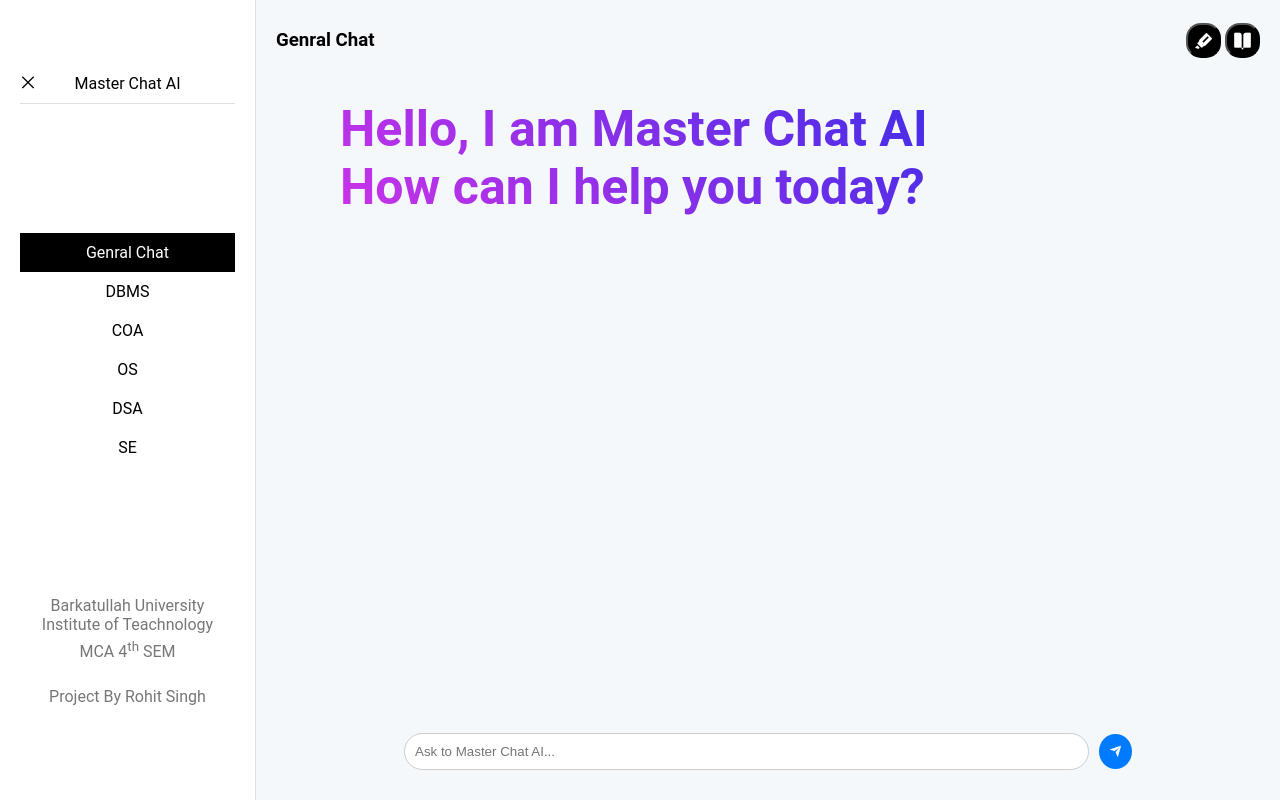
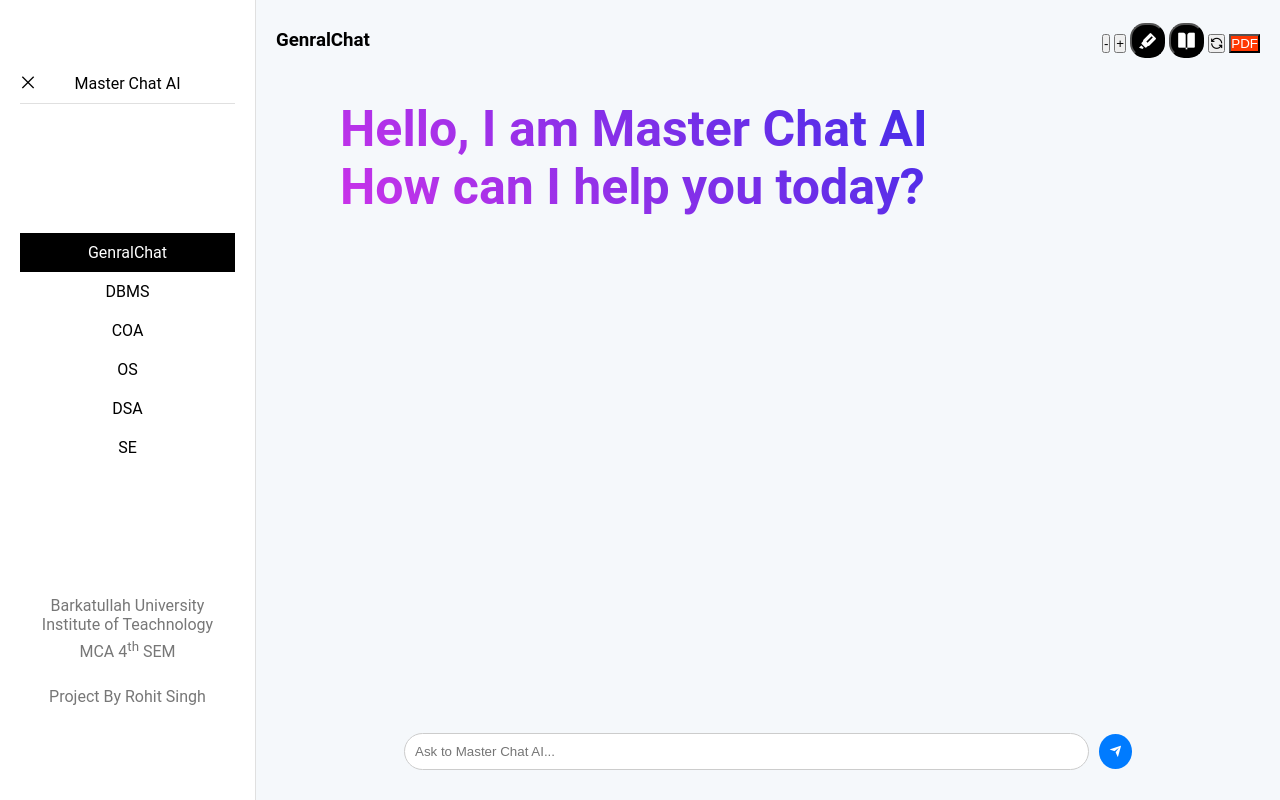
Before and after one commit to RohitSinghThakur2001/MasterChat-AI, a plain HTML site: page index.html in a window 1280 px wide. Drawn offline with nearby package versions, Linux system fonts and the light colour scheme.

Commit message:
Update index.html
I added some more functions to increase font size and save as a pdf

```diff
--- a/index.html
+++ b/index.html
@@ -12,7 +12,8 @@
   </head>
   <body>
     <div id="main">
-      <div id="page1">
+      <!-- <span id="arrow"></span> -->
+      <div id="page1" >
         <div class="left-nav">
           <div class="top">
             <i id="closeNavbar" class="ri-close-large-fill"></i>
@@ -20,7 +21,7 @@
           </div>
           <div class="bottom">
             <div onclick="changePersona(this)" class="genral" >
-              <span >Genral Chat</span>
+              <span >GenralChat</span>
             </div>
             <div onclick="changePersona(this)" class="DBMS">
               <span>DBMS</span>
@@ -51,14 +52,21 @@
               <i id="menuBar" class="ri-menu-line"></i>
             <h3 id="subName"></h3>
             </div>
-            <div>
+            <div class="right-navbar-right">
+              <button id="diceaseFontSize" title="dicease Font Size" onclick="dicreaseSize()">-</button>
+              <button id="inceaseFontSize" title="Incease Font Size" onclick="increaseSize()">+</button>
               <button id="highlightBtn" class="unselected" title="Highlighter"><i class="ri-mark-pen-fill"></i></button>
               <button id="readerMode" class="unselected" title="Reading Mode"><i class="ri-book-open-fill"></i></button>
+              <button id="resetSync" title="Reset Chat"><i class="ri-loop-left-line"></i></button>
+              <button onclick="saveAsPDF()" style="background-color: rgb(255, 55, 0); color: #ffff;">PDF</button>
+
 
             </div>
           </div>
           <div class="chat-box" id="chat-box">
+
             <!-- Messages will be appended here -->
+            <!-- <button id="speak-this">Speak</button> -->
           </div>
           <div class="input-div">
             <input
@@ -71,6 +79,9 @@
         </div>
       </div>
     </div>
+    <script src="https://cdnjs.cloudflare.com/ajax/libs/html2pdf.js/0.9.2/html2pdf.bundle.min.js"></script>
+    <script src="fontsize.js"></script>
+    <script src="printpage.js"></script>
     <script src="script.js"></script>
   </body>
 </html>
```
